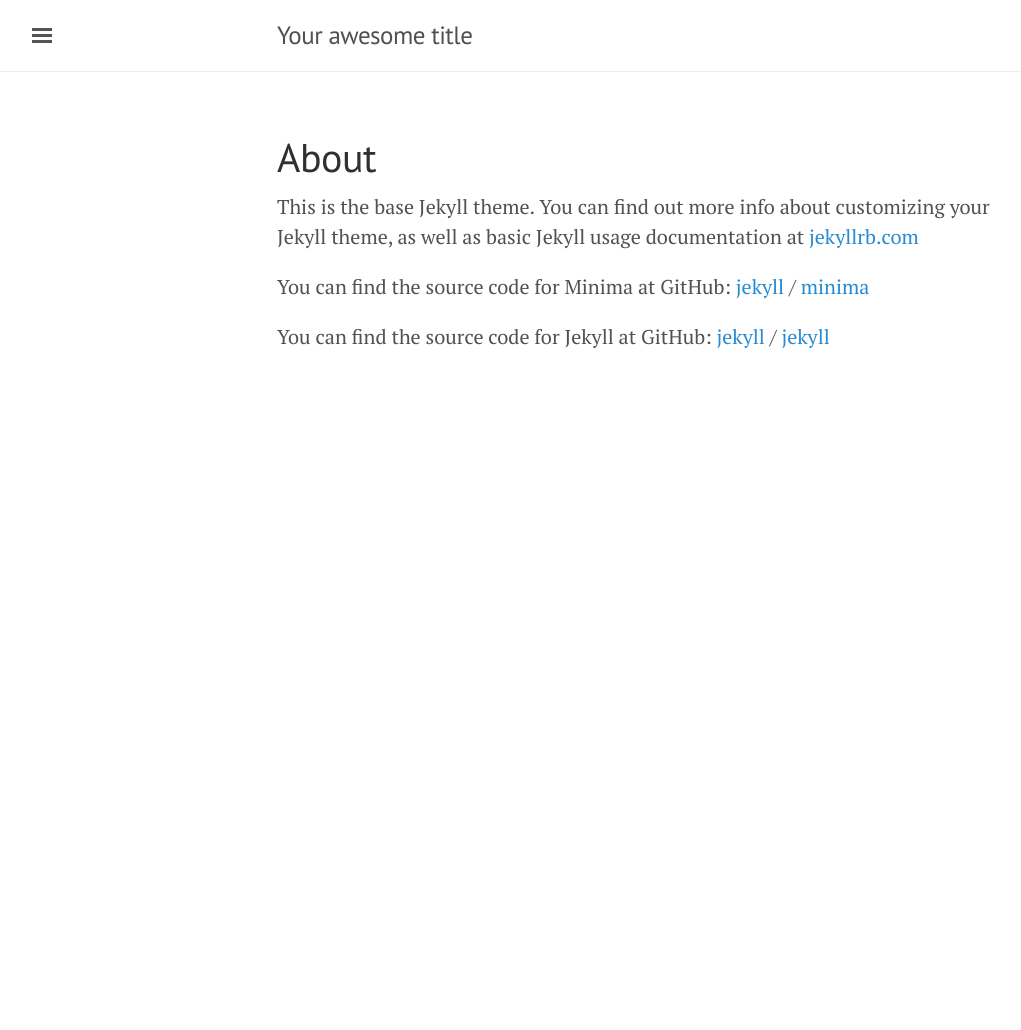
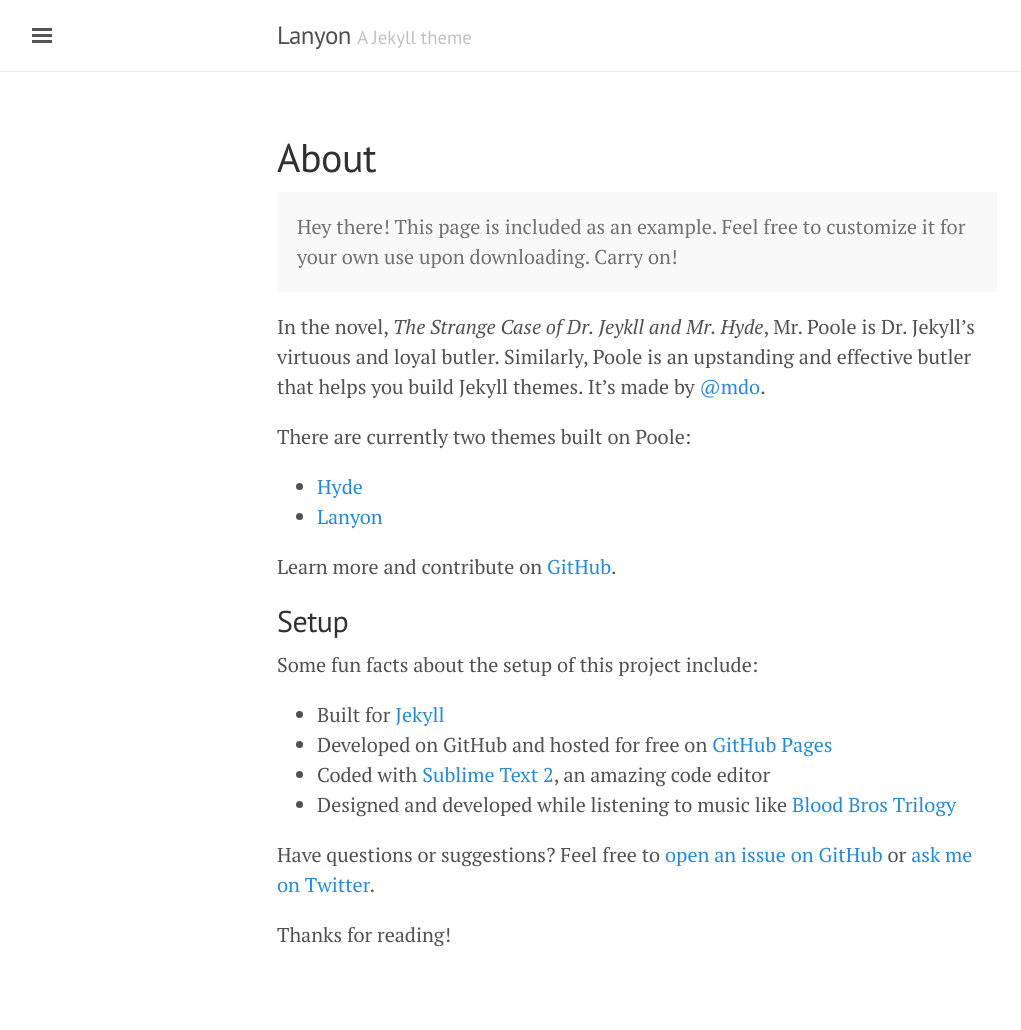
Before and after one commit to procodata/codata, a Jekyll site: the page built from about.md, in a window 1280 px wide. Shown: the whole page, without its empty margins (3-1024 px from the left). Built offline with Jekyll 4.4.1, drawn with Linux system fonts in a browser that asks for light colours; before the commit the page ends 900 px from its top, so only the background shows below that.

Commit message:
theme setup

```diff
--- a/_config.yml
+++ b/_config.yml
@@ -1,43 +1,22 @@
-# Welcome to Jekyll!
+# Permalinks
 #
-# This config file is meant for settings that affect your whole blog, values
-# which you are expected to set up once and rarely edit after that. If you find
-# yourself editing this file very often, consider using Jekyll's data files
-# feature for the data you need to update frequently.
-#
-# For technical reasons, this file is *NOT* reloaded automatically when you use
-# 'bundle exec jekyll serve'. If you change this file, please restart the server process.
+# Use of `relative_permalinks` ensures post links from the index work properly.
+permalink:           pretty
+relative_permalinks: true
 
-# Site settings
-# These are used to personalize your new site. If you look in the HTML files,
-# you will see them accessed via {{ site.title }}, {{ site.email }}, and so on.
-# You can create any custom variable you would like, and they will be accessible
-# in the templates via {{ site.myvariable }}.
-title: Your awesome title
-email: your-email@example.com
-description: > # this means to ignore newlines until "baseurl:"
-  Write an awesome description for your new site here. You can edit this
-  line in _config.yml. It will appear in your document head meta (for
-  Google search results) and in your feed.xml site description.
-baseurl: "" # the subpath of your site, e.g. /blog
-url: "" # the base hostname & protocol for your site, e.g. http://example.com
-twitter_username: jekyllrb
-github_username:  jekyll
+# Setup
+title:               Lanyon
+tagline:             'A Jekyll theme'
+description:         'A reserved <a href="http://jekyllrb.com" target="_blank">Jekyll</a> theme that places the utmost gravity on content with a hidden drawer. Made by <a href="https://twitter.com/mdo" target="_blank">@mdo</a>.'
+url:                 http://lanyon.getpoole.com
+baseurl:             ''
+paginate:            5
 
-# Build settings
-markdown: kramdown
-theme: minima
-plugins:
-  - jekyll-feed
+# About/contact
+author:
+  name:              Mark Otto
+  url:               https://twitter.com/mdo
+  email:             markdotto@gmail.com
 
-# Exclude from processing.
-# The following items will not be processed, by default. Create a custom list
-# to override the default setting.
-# exclude:
-#   - Gemfile
-#   - Gemfile.lock
-#   - node_modules
-#   - vendor/bundle/
-#   - vendor/cache/
-#   - vendor/gems/
-#   - vendor/ruby/
+# Custom vars
+version:             1.0.0
--- a/about.md
+++ b/about.md
@@ -1,18 +1,30 @@
 ---
 layout: page
 title: About
-permalink: /about/
 ---
 
-This is the base Jekyll theme. You can find out more info about customizing your Jekyll theme, as well as basic Jekyll usage documentation at [jekyllrb.com](https://jekyllrb.com/)
+<p class="message">
+  Hey there! This page is included as an example. Feel free to customize it for your own use upon downloading. Carry on!
+</p>
 
-You can find the source code for Minima at GitHub:
-[jekyll][jekyll-organization] /
-[minima](https://github.com/jekyll/minima)
+In the novel, *The Strange Case of Dr. Jeykll and Mr. Hyde*, Mr. Poole is Dr. Jekyll's virtuous and loyal butler. Similarly, Poole is an upstanding and effective butler that helps you build Jekyll themes. It's made by [@mdo](https://twitter.com/mdo).
 
-You can find the source code for Jekyll at GitHub:
-[jekyll][jekyll-organization] /
-[jekyll](https://github.com/jekyll/jekyll)
+There are currently two themes built on Poole:
 
+* [Hyde](http://hyde.getpoole.com)
+* [Lanyon](http://lanyon.getpoole.com)
 
-[jekyll-organization]: https://github.com/jekyll
+Learn more and contribute on [GitHub](https://github.com/poole).
+
+## Setup
+
+Some fun facts about the setup of this project include:
+
+* Built for [Jekyll](http://jekyllrb.com)
+* Developed on GitHub and hosted for free on [GitHub Pages](https://pages.github.com)
+* Coded with [Sublime Text 2](http://sublimetext.com), an amazing code editor
+* Designed and developed while listening to music like [Blood Bros Trilogy](https://soundcloud.com/maddecent/sets/blood-bros-series)
+
+Have questions or suggestions? Feel free to [open an issue on GitHub](https://github.com/poole/issues/new) or [ask me on Twitter](https://twitter.com/mdo).
+
+Thanks for reading!
```
Also changed, not shown: 404.html (+5 -19 lines), atom.xml (added, +28 -0 lines), index.html (added, +37 -0 lines), README.md (added).
